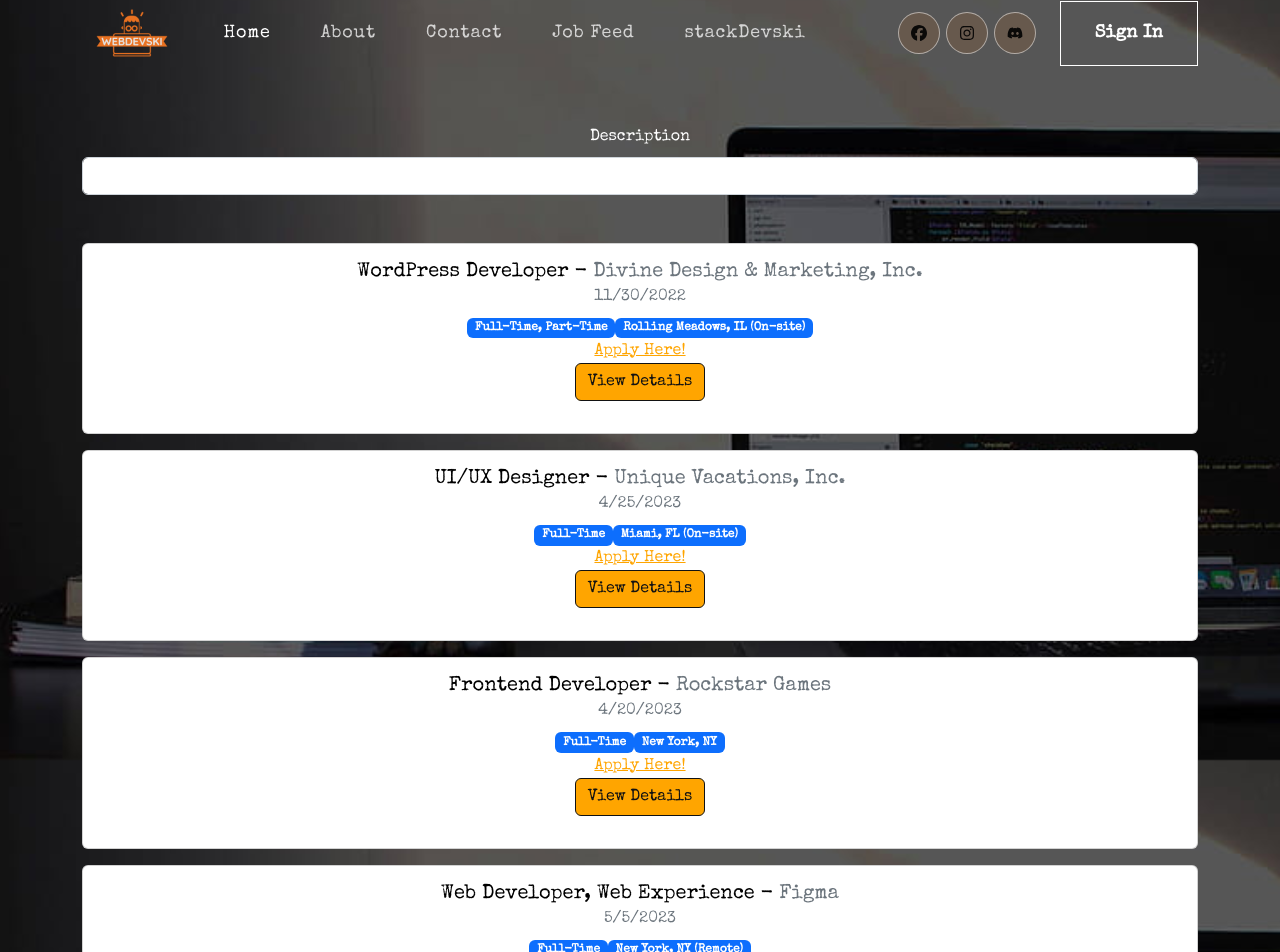
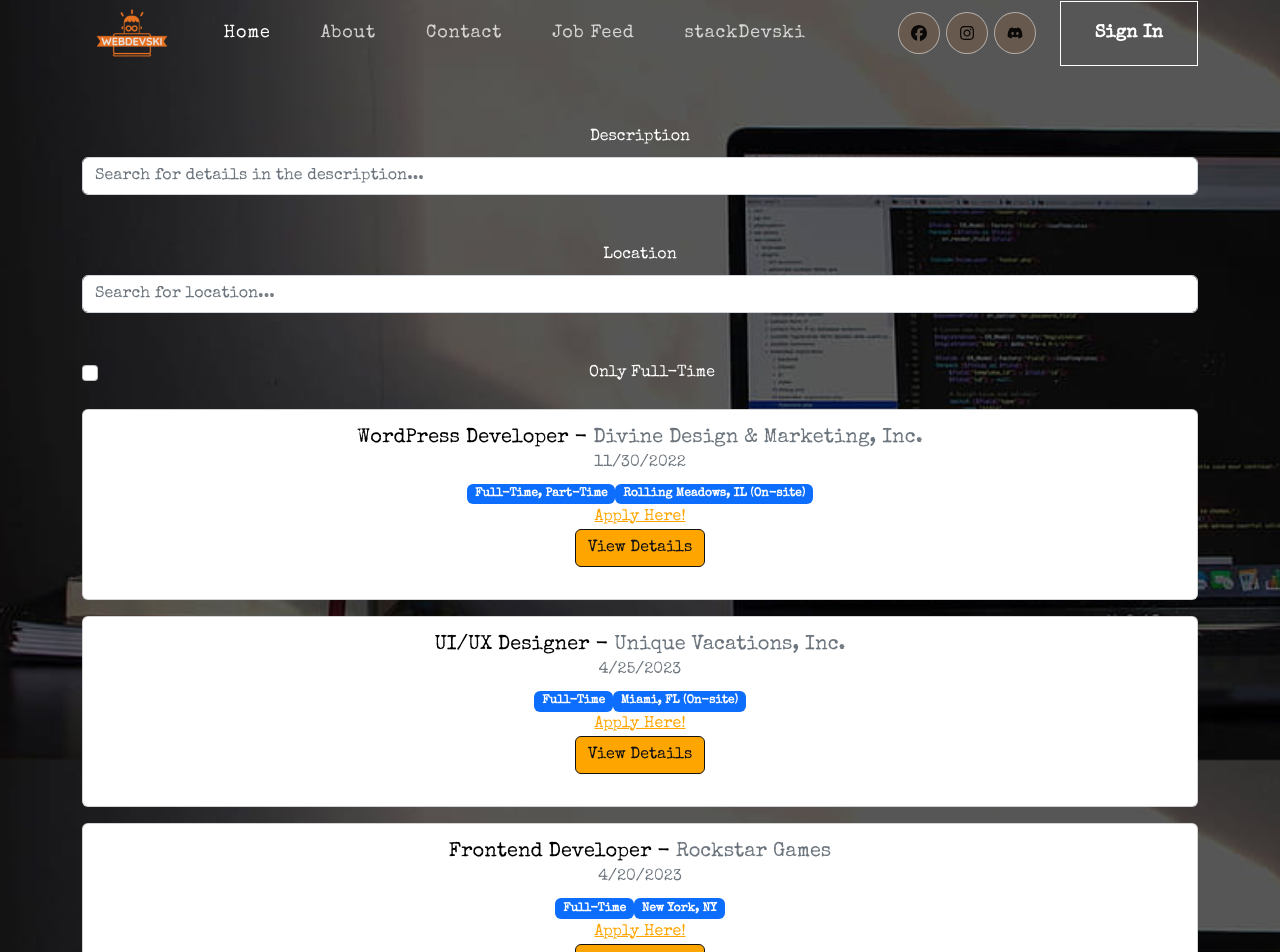
Before and after one commit to 2022-csc-59866/webdevski, a React (Create React App) app: page /job-feed in a window 1280 px wide. Shown: the part 40-992 px from the top of the page. Built offline with nearby package versions, Linux system fonts and the light colour scheme.

Commit message:
Updating JobFeed

```diff
--- a/src/components/JobFeed.js
+++ b/src/components/JobFeed.js
@@ -1,102 +1,37 @@
-// import { useState, useEffect } from 'react'
 import JobFeedCard from './JobFeedCard';
-// import useFetchJobs from '../hooks/useFetchJobs';
 import { Container } from 'react-bootstrap';
 import { useState } from 'react';
 import jobListings from '../jobListings';
 import JobFeedSearchBar from './JobFeedSearchBar';
 
-// const API_KEY = 'ad40a161b3bded0b6d1ab5f277089030'
-// const API_ID = '5d5403d9'
+const JobFeed = () => {
+    const [params, setParams] = useState({description: '', location: '', type: false})
 
-const JobFeed = () => {
-    const [params, setParams] = useState({})
-    // const [page, setPage] = useState(1)
-    // const { jobs, loading, error } = useFetchJobs(params, page);
-    // console.log(jobs)
-
-    // function handleParamChange(e) {
-    //     const param = e.target.name;
-    //     const value = e.target.value;
-    //     setParams(prevParams => {
-    //         return { ...prevParams, [param]: value}
-    //     })
-    // }
     const handleParamChange = e => {
         const param = e.target.name;
-        const value = e.target.value;
+        const value = e.target.type === 'checkbox' ? e.target.checked : e.target.value;
         setParams(prevParams => {
-            return { ...prevParams, [param]: value}
+            return { ...prevParams, [param]: value }
         })
     }
 
-    // const [jobs, setJobs] = useState(null);
-    // const [filteredJobs, setFilteredJobs] = useState([]);
-    // const [searchInput, setSearchInput] = useState("");
-
-    // useEffect(() => {
-    //     const fetchJobs = async () => {
-    //         const response = await fetch(`https://api.adzuna.com/v1/api/jobs/us/search/100?app_id=${API_ID}&app_key=${API_KEY}`);
-    //         const json = await response.json();
-    //         setJobs(json.results);
-    //         console.log(json);
-    //     }
-    //     fetchJobs().catch(console.error);
-    // }, [])
-
-    // const searchItems = searchValue => {
-    //     setSearchInput(searchValue);
-    //     if (searchValue !== "") {
-    //       const filteredData = jobs.filter((item) =>
-    //         Object.values(item)
-    //           .join("")
-    //           .toLowerCase()
-    //           .includes(searchValue.toLowerCase())
-    //       )
-    //       setFilteredJobs(filteredData);
-    //       // console.log(filteredData)
-    //     } else {
-    //       setFilteredJobs(jobs);
-    //     }
-    //   }
+    const filteredJobs = jobListings.filter(job =>
+        job.description.toLowerCase().includes(params.description.toLowerCase()) &&
+        job.location.toLowerCase().includes(params.location.toLowerCase()) &&
+        (!params.type || job.type.toLowerCase().includes('full-time'))
+    );
 
     return (
-        // <div className='job-feed'>
-        //     <input
-        //         type="text"
-        //         placeholder='Search...'
-        //         onChange={(inputString) => searchItems(inputString.target.value)}
-        //     />
-        //     <div className="jobs-container">
-        //         {searchInput.length > 0 || filteredJobs.length > 0
-        //             ? // what happens if we have search input? what list do we use to display coins?
-        //             <ul>
-        //                 {filteredJobs && filteredJobs.map((job) => (
-        //                     <JobFeedCard key={job.id} job={job} />
-        //                 ))}
-        //             </ul>
-        //             : // what happens if we don't have search input? what list do we use to display coins?
-        //             <ul>
-        //                 {jobs && jobs.map((job) => (
-        //                     <JobFeedCard job={job} />
-        //                 ))}
-        //             </ul>
-        //         }
-        //     </div>
-        // </div>
-        // <Container className="my-5">
-        //     {loading && <h1>Loading...</h1>}
-        //     {error && <h1>Error. Try Refreshing.</h1>}
-        //     {jobs.map(job => {
-        //         return <JobFeedCard key={job.MatchedObjectId} job={job}/>
-        //     })}
-        // </Container>
-        <section class="job-feed">
+        <section className="job-feed">
             <Container className="my-5">
                 <JobFeedSearchBar params={params} onParamChange={handleParamChange} />
-                {jobListings.map(job => {
-                    return <JobFeedCard key={job.id} job={job} />
-                })}
+                 {filteredJobs.length > 0 ?
+                    filteredJobs.map(job => (
+                        <JobFeedCard key={job.id} job={job} />
+                    ))
+                    :
+                    <h1>Oops...no jobs!</h1>
+                }
             </Container>
         </section>
     )
--- a/src/components/JobFeedSearchBar.js
+++ b/src/components/JobFeedSearchBar.js
@@ -3,10 +3,26 @@
 
 const JobFeedSearchBar = ({ params, onParamChange }) => {
     return (
-        <>
-            <Form.Label>Description</Form.Label>
-            <Form.Control onChange={onParamChange} value={params.description} name="description" type="text" />
-        </>
+        <Form className="mb-4">
+            <Form.Group as={Col}>
+                <Form.Label>Description</Form.Label>
+                <Form.Control placeholder="Search for details in the description..."
+                onChange={onParamChange} value={params.description}
+                name="description" type="text" />
+            </Form.Group>
+
+            <Form.Group as={Col}>
+                <Form.Label>Location</Form.Label>
+                <Form.Control placeholder="Search for location..."
+                onChange={onParamChange} value={params.location}
+                name="location" type="text" />
+            </Form.Group>
+
+            <Form.Group as={Col} xs="auto" className="ml-2">
+                <Form.Check onChange={onParamChange} value={params.type} name="type"
+                id="type" label="Only Full-Time" type="checkbox" />
+            </Form.Group>
+        </Form>
     )
 }
 
--- a/src/jobListings.js
+++ b/src/jobListings.js
@@ -34,7 +34,7 @@
         'title': 'Web Developer, Web Experience',
         'company': 'Figma',
         'createdAt': '05/05/2023',
-        'type': 'Full-Time',
+        'type': 'Part-Time',
         'location': 'New York, NY (Remote)',
         'applyUrl': 'https://boards.greenhouse.io/figma/jobs/4608928004?gh_src=28109e334us&source=LinkedIn',
         'description': "Figma is a rapidly growing company that aims to make design accessible to everyone. They provide a platform that helps product teams collaborate and create better designs together. They are currently seeking a senior web developer to join their Growth Marketing team, where the focus is on creating beautifully designed user experiences to help prospective, new, and avid users of Figma. The ideal candidate will have experience with front-end development, optimization, and infrastructure, as well as React.js, static site generators, and headless CMS tools. They should be proactive, collaborative, and user-focused, and have excellent communication skills. The role is full-time and can be held remotely or from one of Figma's US hubs. The salary range for this role is between $119,000 and $253,000 USD annually. Figma offers a competitive package of benefits and is committed to providing reasonable accommodations for individuals with disabilities."
@@ -84,7 +84,7 @@
         'title': 'UX/UI Leader',
         'company': 'BairesDev',
         'createdAt': '04/04/2023',
-        'type': 'Full-Time',
+        'type': 'Volunteer',
         'location': 'United States (Remote)',
         'applyUrl': 'https://applicants.bairesdev.com/job/66/114669/apply?utm_source=websitebairesdev&utm_medium=erp&utm_campaign=jobssite&lang=en',
         'description': 'BairesDev is a fast-growing company in America that hires top talents to work on exciting projects with world-class clients. They are looking for a UX/UI Leader to join their development team and work on projects with multicultural teams from all over the world. The ideal candidate should be proactive, a team player, and have a passion for programming to provide the best user experience. The UX/UI leader will work collaboratively with one or more scrum teams, design high-quality UI, and optimize software workflows. The company offers 100% remote work, flexible hours, paid parental leave, vacation and holidays, and an excellent compensation package. BairesDev provides an innovative environment with the structure and resources of a leading multinational, and they ensure that every team member gets the best growth and professional development opportunities.'
```
